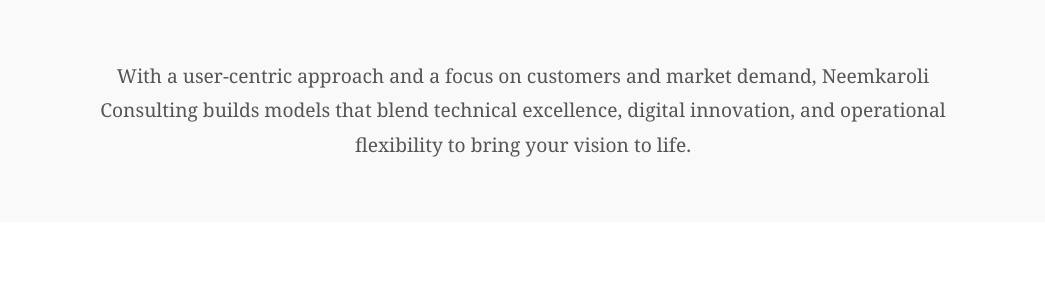
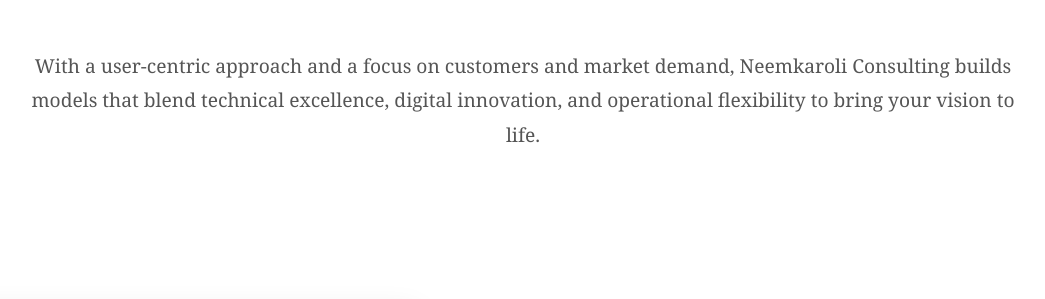
Before and after one commit to neemkaroli12/Neemkaroli-_Consulting, a Django app: page /about/ in a window 1280 px wide. Shown: the part 471-770 px from the top of the page, without its empty margins (117-1162 px from the left). Run offline with Django 5.2, Linux system fonts and the light colour scheme.

Commit message:
Added about.html and images

```diff
--- a/consulting_app/templates/about.html
+++ b/consulting_app/templates/about.html
@@ -50,13 +50,13 @@
 
 /* Intro Section */
 .section-snippet-services {
-    padding: 60px 20px;
+    padding: 50px 20px;
     text-align: center;
-    background-color: #f9f9f9;
+
 }
 .section-snippet-services .lead {
     font-size: 1.2rem;
-    max-width: 900px;
+    max-width: 1000px;
     margin: 0 auto;
     line-height: 1.8;
     color: #555;
```
